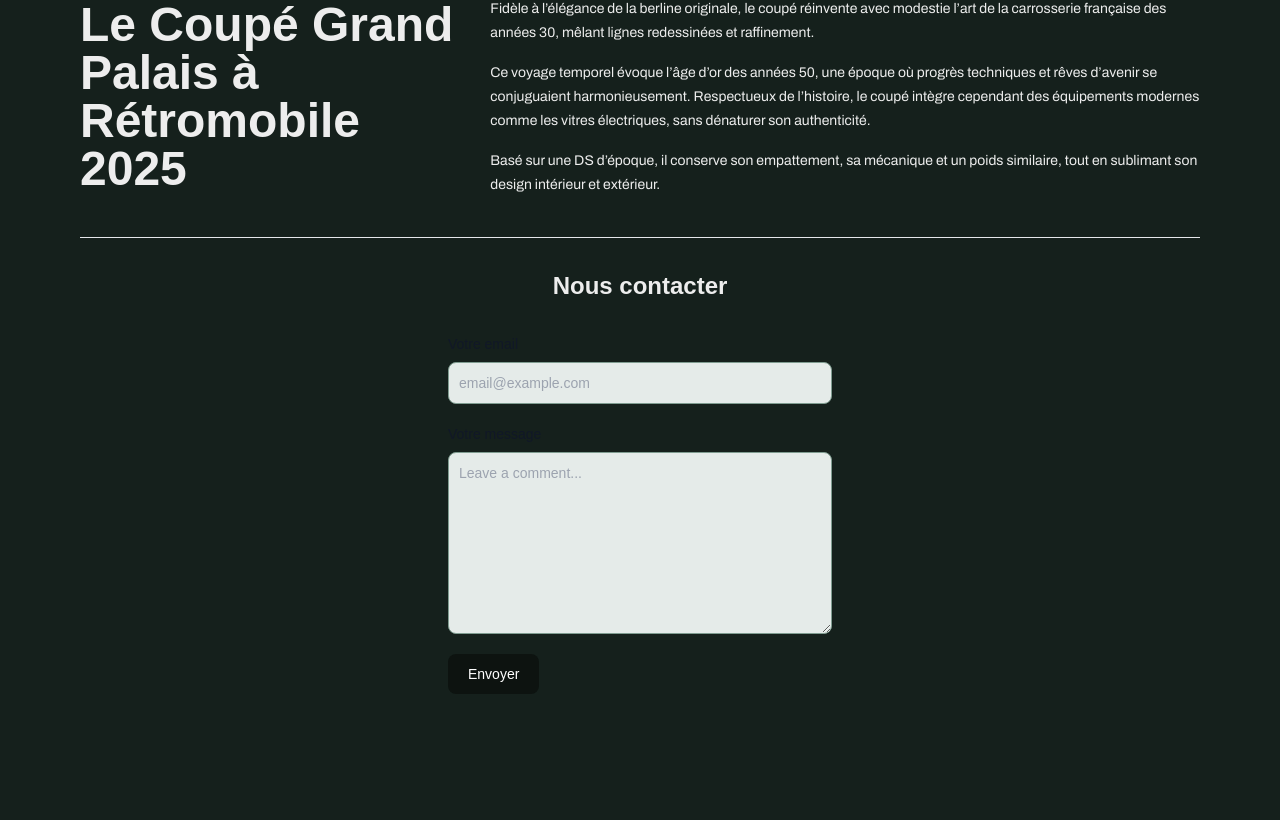
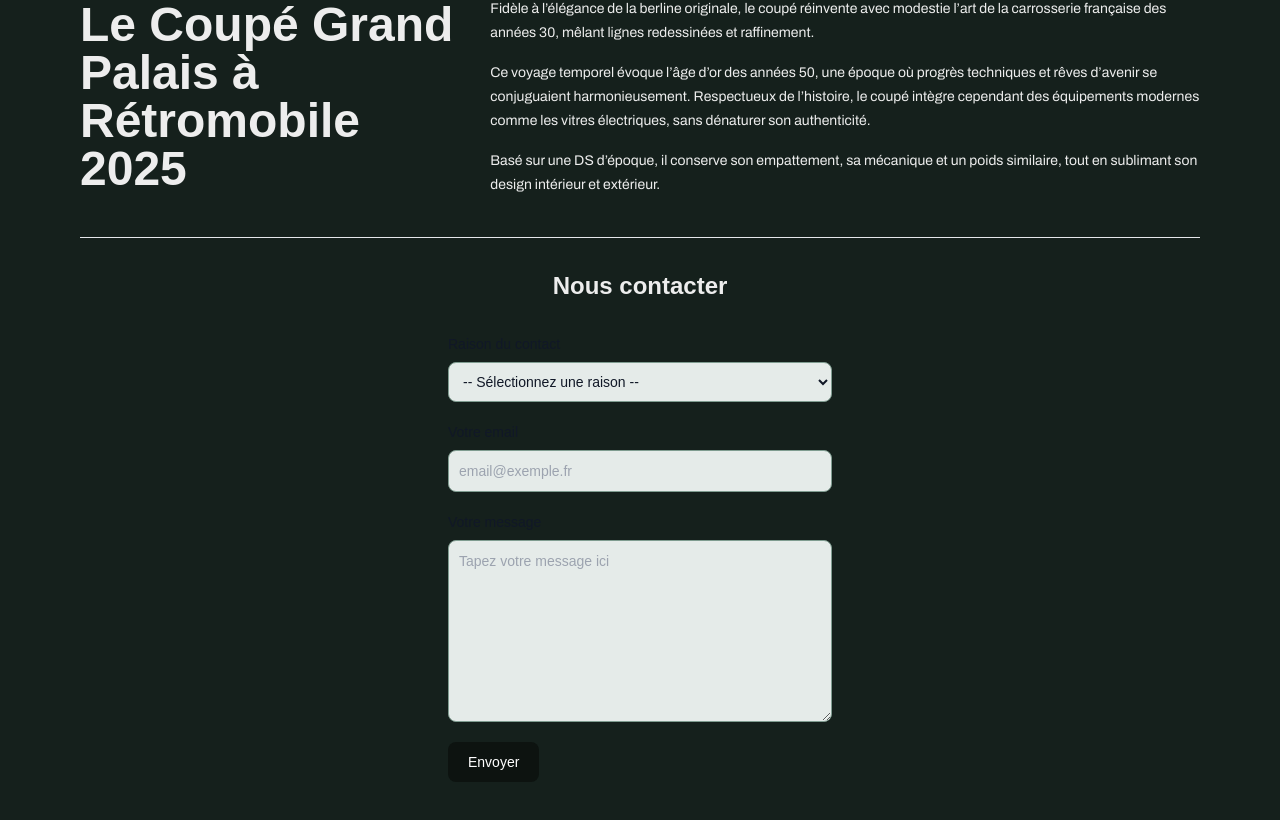
Before and after one commit to BenjaminBihr/coupe-grand-palais, a Next.js app: page / in a window 1280 px wide. Shown: the part 930-1750 px from the top of the page. Built offline with nearby package versions, Linux system fonts and the light colour scheme; a web font is replaced by a local one.

Commit message:
Add reason in form

```diff
--- a/src/app/components/form.tsx
+++ b/src/app/components/form.tsx
@@ -21,6 +21,26 @@
       <form className="max-w-sm mx-auto w-full" action={create}>
         <div className="mb-5">
           <label
+            htmlFor="reason"
+            className="block mb-2 text-sm font-medium text-gray-900 dark:text-white"
+          >
+            Raison du contact
+          </label>
+          <select
+            defaultValue=""
+            id="reason"
+            className="bg-green-50 border border-green-300 text-gray-900 text-sm rounded-lg focus:ring-green-500 focus:border-green-500 block w-full p-2.5 dark:bg-green-700 dark:border-green-600 dark:placeholder-green-400 dark:text-white dark:focus:ring-green-500 dark:focus:border-green-500"
+          >
+            <option value="" disabled hidden>
+              -- Sélectionnez une raison --
+            </option>
+            <option value="informations">Demande de renseignements</option>
+            <option value="press">Presse</option>
+            <option value="others">Autres</option>
+          </select>
+        </div>
+        <div className="mb-5">
+          <label
             htmlFor="email"
             className="block mb-2 text-sm font-medium text-gray-900 dark:text-white"
           >
@@ -31,7 +51,7 @@
             id="email"
             name="email"
             className="shadow-xs bg-green-50 border border-green-300 text-gray-900 text-sm rounded-lg focus:ring-green-500 focus:border-green-500 block w-full p-2.5 dark:bg-green-700 dark:border-green-600 dark:placeholder-green-400 dark:text-white dark:focus:ring-green-500 dark:focus:border-green-500 dark:shadow-xs-light"
-            placeholder="email@example.com"
+            placeholder="email@exemple.fr"
             required
           />
         </div>
@@ -47,7 +67,7 @@
             name="message"
             rows={8}
             className="block p-2.5 w-full text-sm text-gray-900 bg-green-50 rounded-lg border border-green-300 focus:ring-green-500 focus:border-green-500 dark:bg-green-700 dark:border-green-600 dark:placeholder-gray-400 dark:text-white dark:focus:ring-green-500 dark:focus:border-green-500"
-            placeholder="Leave a comment..."
+            placeholder="Tapez votre message ici"
           ></textarea>
         </div>
         <div className="mb-5"></div>
--- a/src/app/page.tsx
+++ b/src/app/page.tsx
@@ -9,7 +9,7 @@
         <Image
           className=""
           src="/grand-palais-logo-white.png"
-          alt="Next.js logo"
+          alt="Coupe Grand Palais logo"
           width={250}
           height={100}
           priority
@@ -62,7 +62,7 @@
 
         <Form />
       </main>
-      <footer className="row-start-3 flex gap-6 flex-wrap items-center justify-center"></footer>
+      <footer className="row-start-3 flex gap-6 flex-wrap items-center justify-center" />
     </div>
   );
 }
```
Also changed, not shown: 1 other file (tests, documents, lock files or other folders).
